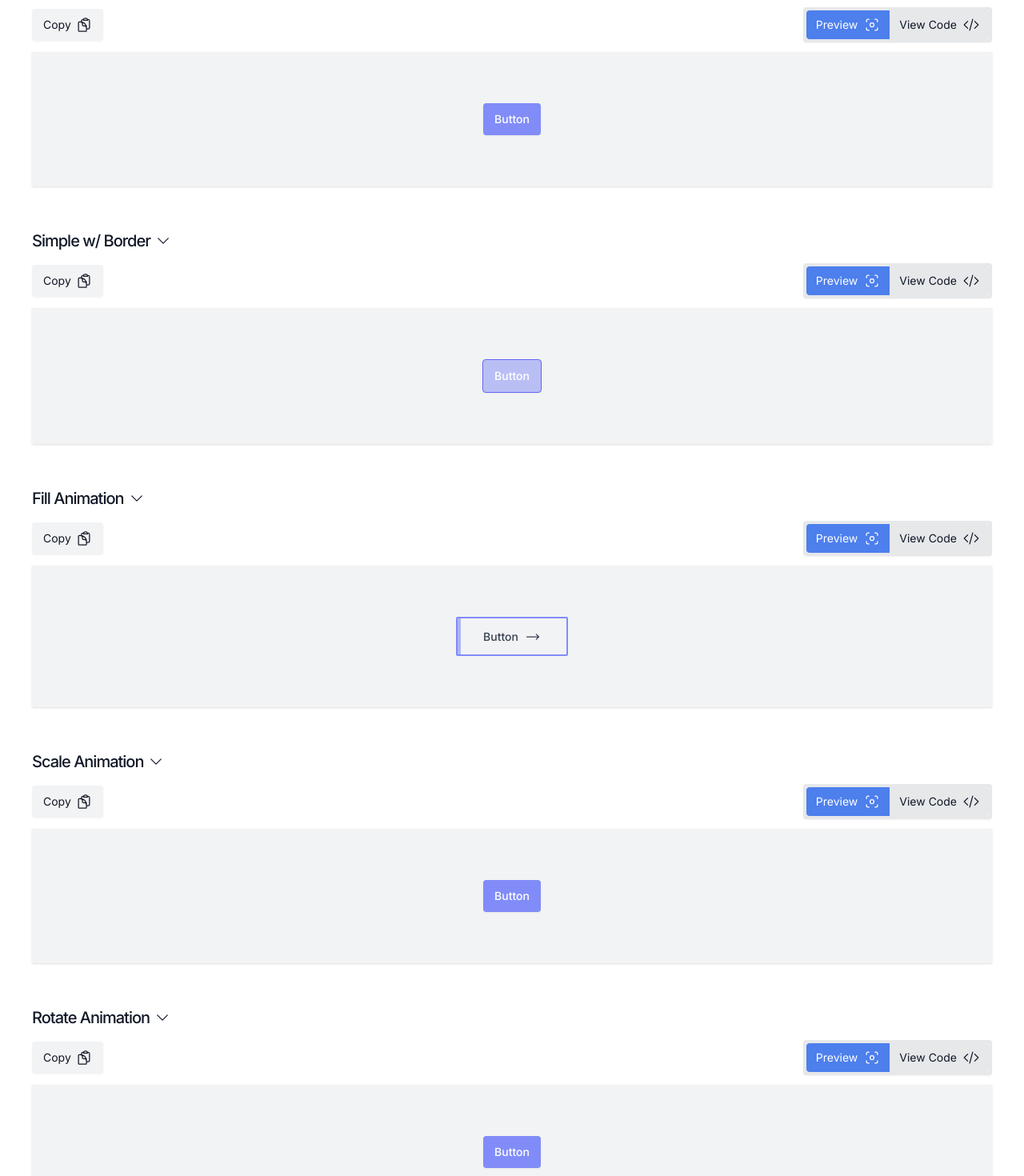
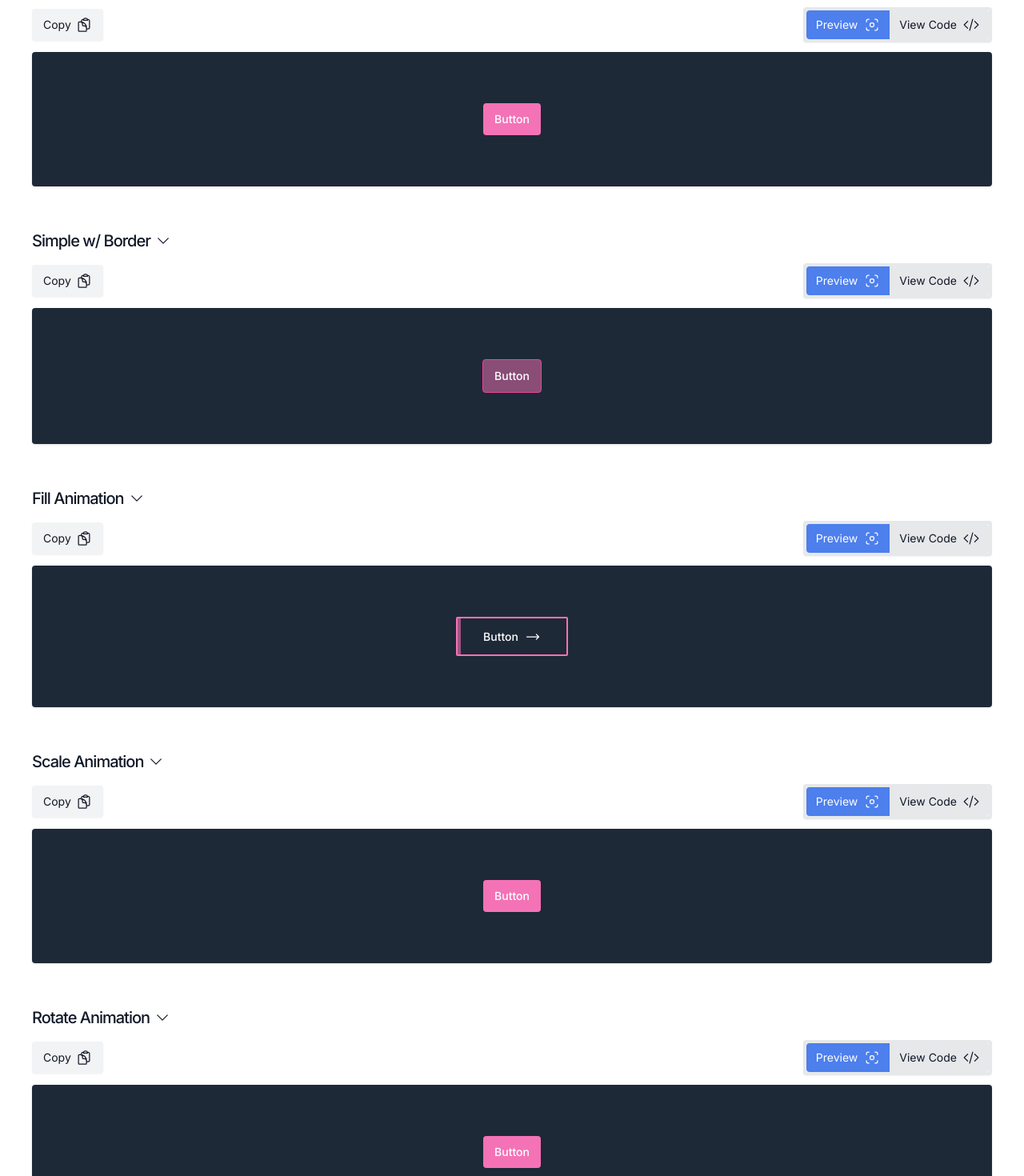
Before and after one commit to kiko-g/bagr-ui, a Next.js app: page /ui/buttons in a window 1280 px wide. Shown: the part 300-1770 px from the top of the page at 80% size. Built offline with nearby package versions, Linux system fonts and the light colour scheme.

Commit message:
fix: styles

```diff
--- a/components/ComponentShowcase.tsx
+++ b/components/ComponentShowcase.tsx
@@ -40,7 +40,7 @@ export function ComponentShowcase({ name, path, collapseAll = false, Component }
           onClick={() => setIsOpen((prev) => !prev)}
           className={classNames(
             isOpen ? "" : "",
-            "flex items-center gap-x-1.5 rounded px-2 py-1.5 transition hover:underline",
+            "flex items-center gap-x-1.5 rounded px-2 py-1.5 transition hover:text-blue-600 hover:underline dark:hover:text-blue-500",
           )}
         >
           <span className="text-left text-lg font-medium tracking-tighter lg:text-xl">{name}</span>
@@ -66,7 +66,7 @@ export function ComponentShowcase({ name, path, collapseAll = false, Component }
             </div>
 
             {/* Showcase */}
-            <div className="flex w-full items-center justify-center bg-gray-900/5 px-8 py-16 shadow dark:bg-white/5">
+            <div className="flex w-full items-center justify-center rounded bg-[#1E2937] px-8 py-16 shadow dark:bg-white/5">
               <Component />
             </div>
           </Disclosure.Panel>
--- a/components/buttons/ButtonFill.tsx
+++ b/components/buttons/ButtonFill.tsx
@@ -8,9 +8,9 @@ export function ButtonFill() {
   return (
     <button
       onClick={myFunction}
-      className="group relative flex items-center justify-center gap-x-2 rounded-sm border-2 border-indigo-400 px-8 py-3 text-gray-700 disabled:cursor-not-allowed disabled:opacity-25 dark:border-rose-500 dark:text-white"
+      className="group relative flex items-center justify-center gap-x-2 rounded-sm border-2 border-pink-400 px-8 py-3 text-white disabled:cursor-not-allowed disabled:opacity-25 dark:border-rose-500 dark:text-white"
     >
-      <span className="absolute inset-y-0 left-0 w-[4px] bg-indigo-400/60 transition-all group-hover:w-full dark:bg-rose-500/40"></span>
+      <span className="absolute inset-y-0 left-0 w-[4px] bg-pink-400/60 transition-all group-hover:w-full dark:bg-rose-500/40"></span>
       <span className="relative text-sm font-medium group-hover:text-white">Button</span>
       <svg
         xmlns="http://www.w3.org/2000/svg"
--- a/components/buttons/ButtonRotate.tsx
+++ b/components/buttons/ButtonRotate.tsx
@@ -10,7 +10,7 @@ export function ButtonRotate({}: Props) {
   return (
     <button
       onClick={myFunction}
-      className="rounded bg-indigo-400 px-3.5 py-2.5 text-sm font-medium text-white shadow-sm transition hover:-rotate-6 hover:bg-indigo-500 focus:ring disabled:cursor-not-allowed disabled:opacity-25 dark:bg-rose-500/25 dark:hover:bg-rose-500"
+      className="rounded bg-pink-400 px-3.5 py-2.5 text-sm font-medium text-white shadow-sm transition hover:-rotate-6 hover:bg-pink-500 focus:ring disabled:cursor-not-allowed disabled:opacity-25 dark:bg-rose-500/25 dark:hover:bg-rose-500"
     >
       Button
     </button>
--- a/components/buttons/ButtonScale.tsx
+++ b/components/buttons/ButtonScale.tsx
@@ -10,7 +10,7 @@ export function ButtonScale({}: Props) {
   return (
     <button
       onClick={myFunction}
-      className="rounded bg-indigo-400 px-3.5 py-2.5 text-sm font-medium text-white shadow-sm transition hover:scale-110 hover:bg-indigo-500 focus:ring disabled:cursor-not-allowed disabled:opacity-25 dark:bg-rose-500/25 dark:hover:bg-rose-500"
+      className="rounded bg-pink-400 px-3.5 py-2.5 text-sm font-medium text-white shadow-sm transition hover:scale-110 hover:bg-pink-500 focus:ring disabled:cursor-not-allowed disabled:opacity-25 dark:bg-rose-500/25 dark:hover:bg-rose-500"
     >
       Button
     </button>
--- a/components/buttons/ButtonSimple.tsx
+++ b/components/buttons/ButtonSimple.tsx
@@ -10,7 +10,7 @@ export function ButtonSimple({}: Props) {
   return (
     <button
       onClick={myFunction}
-      className="rounded bg-indigo-400 px-3.5 py-2.5 text-sm font-medium text-white shadow-sm transition hover:bg-indigo-500 focus:ring disabled:cursor-not-allowed disabled:opacity-25 dark:bg-rose-500/25 dark:hover:bg-rose-500"
+      className="rounded bg-pink-400 px-3.5 py-2.5 text-sm font-medium text-white shadow-sm transition hover:bg-pink-500 focus:ring disabled:cursor-not-allowed disabled:opacity-25 dark:bg-rose-500/25 dark:hover:bg-rose-500"
     >
       Button
     </button>
--- a/components/buttons/ButtonSimpleBorder.tsx
+++ b/components/buttons/ButtonSimpleBorder.tsx
@@ -10,7 +10,7 @@ export function ButtonSimpleBorder({}: Props) {
   return (
     <button
       onClick={myFunction}
-      className="rounded border border-indigo-500 bg-indigo-400/50 px-3.5 py-2.5 text-sm font-medium text-white shadow-sm transition hover:bg-indigo-500 focus:ring disabled:cursor-not-allowed disabled:opacity-25 dark:border-rose-500 dark:bg-rose-500/25 dark:hover:bg-rose-500"
+      className="rounded border border-pink-500 bg-pink-400/50 px-3.5 py-2.5 text-sm font-medium text-white shadow-sm transition hover:bg-pink-500 focus:ring disabled:cursor-not-allowed disabled:opacity-25 dark:border-rose-500 dark:bg-rose-500/25 dark:hover:bg-rose-500"
     >
       Button
     </button>
--- a/components/buttons/ButtonTranslate.tsx
+++ b/components/buttons/ButtonTranslate.tsx
@@ -8,7 +8,7 @@ export function ButtonTranslate() {
   return (
     <button
       onClick={myFunction}
-      className="group flex w-full items-center justify-center gap-x-1 rounded bg-indigo-500/70 px-8 py-3 text-sm font-medium text-white shadow transition hover:-translate-y-2 hover:bg-indigo-500 dark:bg-rose-500/25 dark:text-white dark:hover:bg-rose-500 sm:w-auto lg:gap-x-2"
+      className="group flex w-full items-center justify-center gap-x-1 rounded bg-pink-500/70 px-8 py-3 text-sm font-medium text-white shadow transition hover:-translate-y-2 hover:bg-pink-500 dark:bg-rose-500/25 dark:text-white dark:hover:bg-rose-500 sm:w-auto lg:gap-x-2"
     >
       <span>Button</span>
     </button>
--- a/styles/globals.css
+++ b/styles/globals.css
@@ -3,7 +3,7 @@
 @tailwind utilities;
 
 *::selection {
-  @apply bg-rose-600/80 dark:bg-teal-600/70;
+  @apply bg-rose-600/70 text-white dark:bg-teal-600/70;
 }
 
 html {
```
